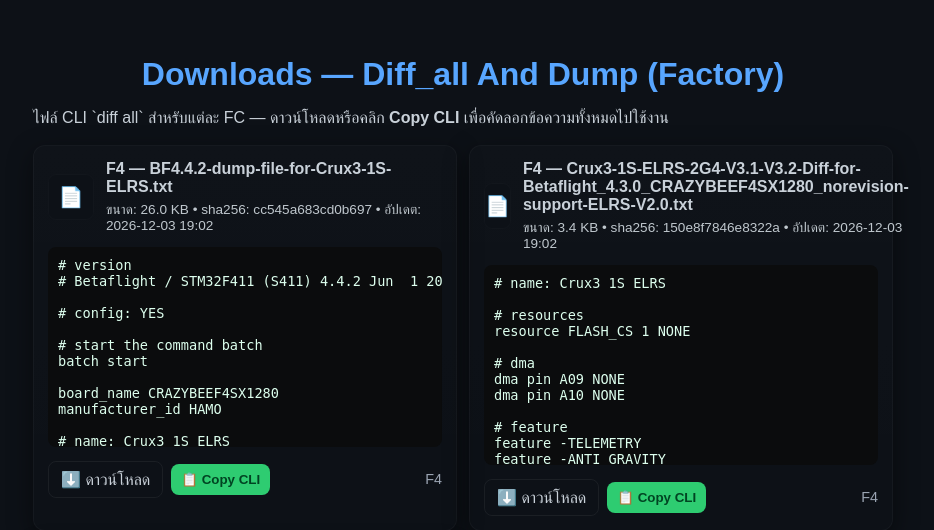
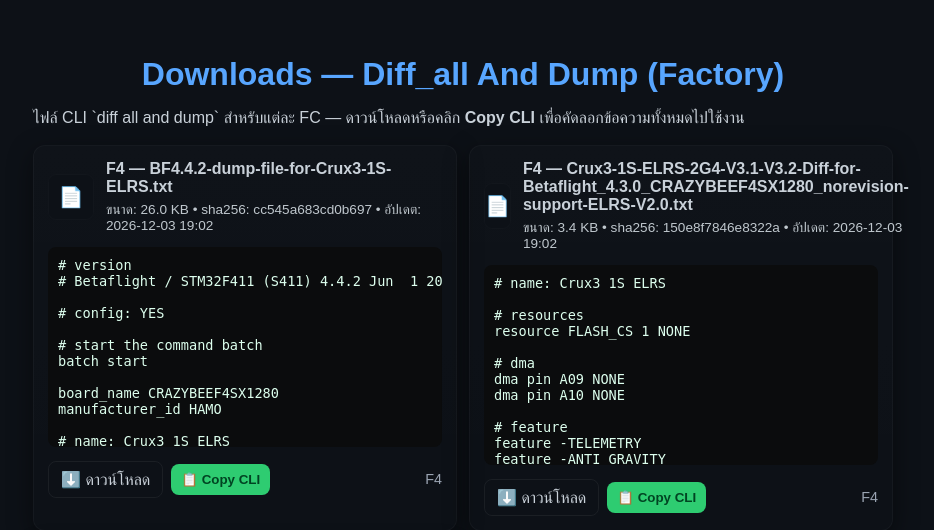
Before and after one commit to Santipap250/configdoctor-, a Flask app: page /downloads in a window 1280 px wide. Shown: the top 530 px of the page, without its empty margins (177-1111 px from the left). Run offline with Flask 3, Linux system fonts and the light colour scheme.

Commit message:
Update downloads.html

```diff
--- a/templates/downloads.html
+++ b/templates/downloads.html
@@ -19,7 +19,7 @@
 <body>
   <div class="container">
     <h1>Downloads — Diff_all And Dump (Factory)</h1>
-    <p>ไฟล์ CLI `diff all` สำหรับแต่ละ FC — ดาวน์โหลดหรือคลิก <strong>Copy CLI</strong> เพื่อคัดลอกข้อความทั้งหมดไปใช้งาน</p>
+    <p>ไฟล์ CLI `diff all and dump` สำหรับแต่ละ FC — ดาวน์โหลดหรือคลิก <strong>Copy CLI</strong> เพื่อคัดลอกข้อความทั้งหมดไปใช้งาน</p>
 
     <div class="dl-grid">
       {% for it in items %}
```
